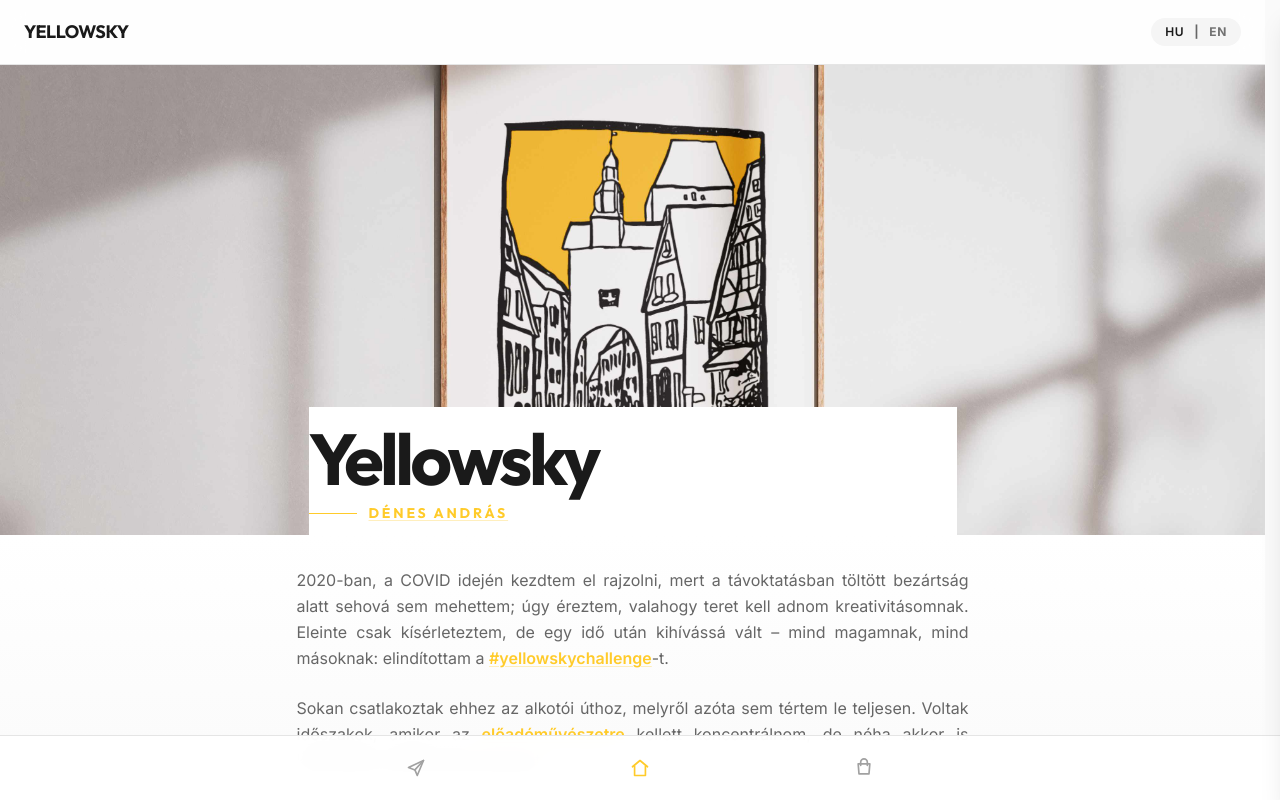
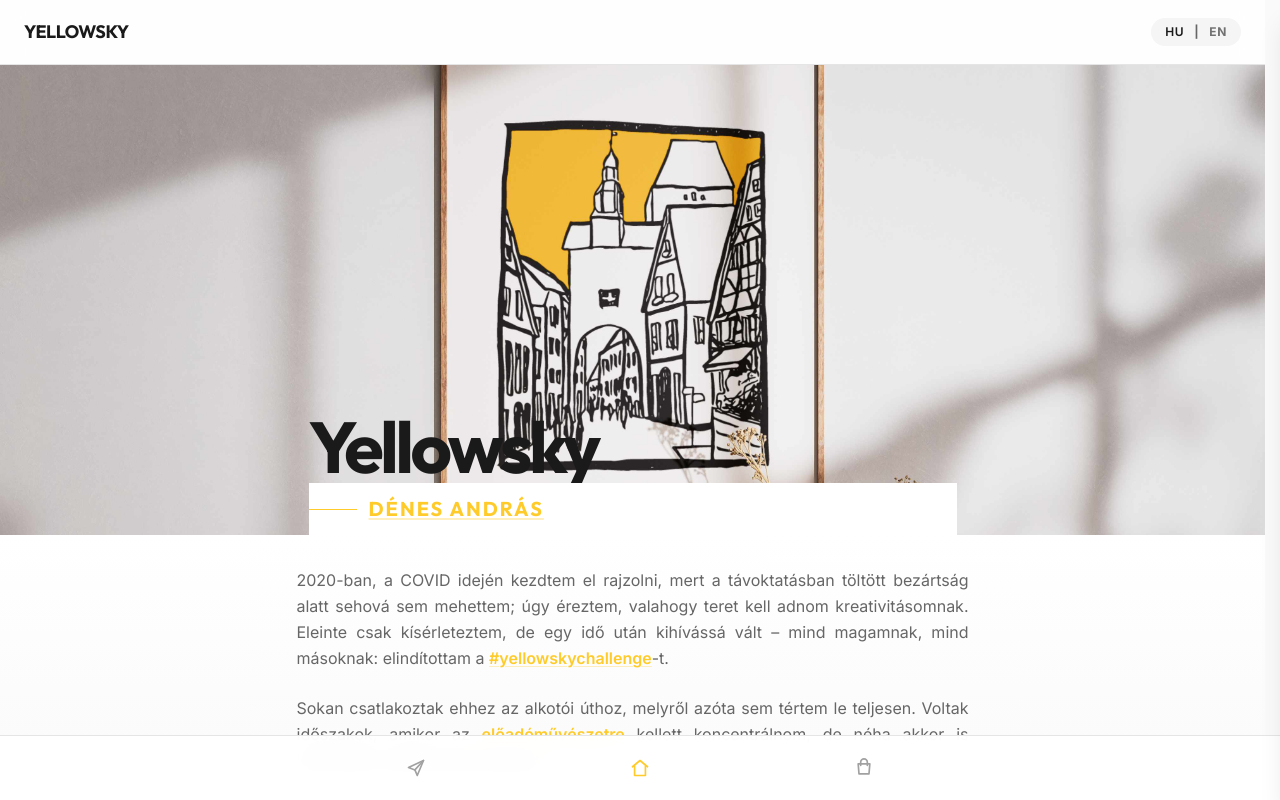
Before and after one commit to denandras/yellowsky, a Next.js app: page / in a window 1280 px wide. Shown: the top 800 px of the page. Built offline with nearby package versions, Linux system fonts and the light colour scheme; no server answers.

Commit message:
fix: hero title at image edge, no bg; name larger on white

```diff
--- a/components/home-page-client.tsx
+++ b/components/home-page-client.tsx
@@ -218,25 +218,27 @@ export default function HomePageClient({ initialLanguage, communityPosts = [] }:
               )}
             </div>
 
-            {/* Title text overlapping image edge */}
+            {/* Title text at image edge */}
             <div className="absolute bottom-0 left-0 right-0 pointer-events-none">
               <div className="mx-auto max-w-2xl px-3">
-                <div className="relative bg-white pt-4 pb-3">
-                  <h1 className="font-display text-7xl font-bold leading-none tracking-tighter text-left">
-                    {labels.title}
-                  </h1>
-                  <div className="mt-2 flex items-center gap-3">
+                {/* Title sits at image edge, no background */}
+                <h1 className="font-display text-7xl font-bold leading-none tracking-tighter text-left text-text-dark">
+                  {labels.title}
+                </h1>
+                {/* Name and divider on white background below */}
+                <div className="relative bg-white pt-3 pb-3">
+                  <div className="flex items-center gap-3">
                     <div className="h-px w-12 bg-primary" />
                     {labels.subtitleLink ? (
                       <a
                         href={labels.subtitleLink}
-                        className="font-display text-sm font-bold tracking-[0.2em] text-primary underline decoration-primary/30 underline-offset-2 transition-colors hover:text-primary/80 uppercase"
+                        className="font-display text-xl font-bold tracking-[0.1em] text-primary underline decoration-primary/30 underline-offset-2 transition-colors hover:text-primary/80 uppercase"
                         onClick={(e) => e.stopPropagation()}
                       >
                         {labels.subtitle}
                       </a>
                     ) : (
-                      <p className="font-display text-lg font-bold tracking-[0.1em] text-primary uppercase">
+                      <p className="font-display text-xl font-bold tracking-[0.1em] text-primary uppercase">
                         {labels.subtitle}
                       </p>
                     )}
```
